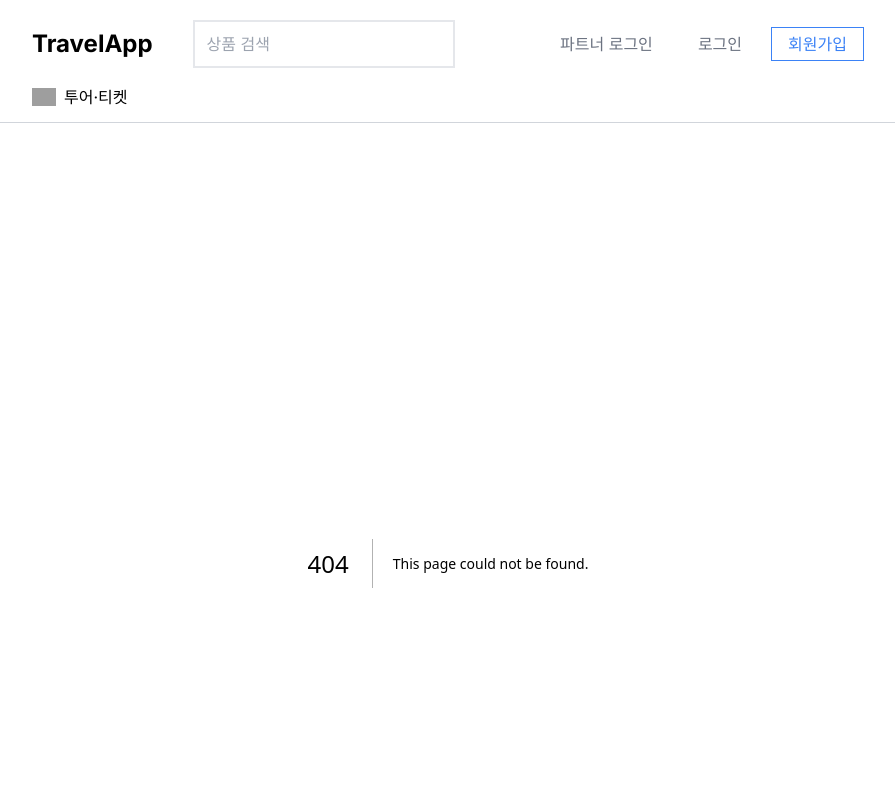
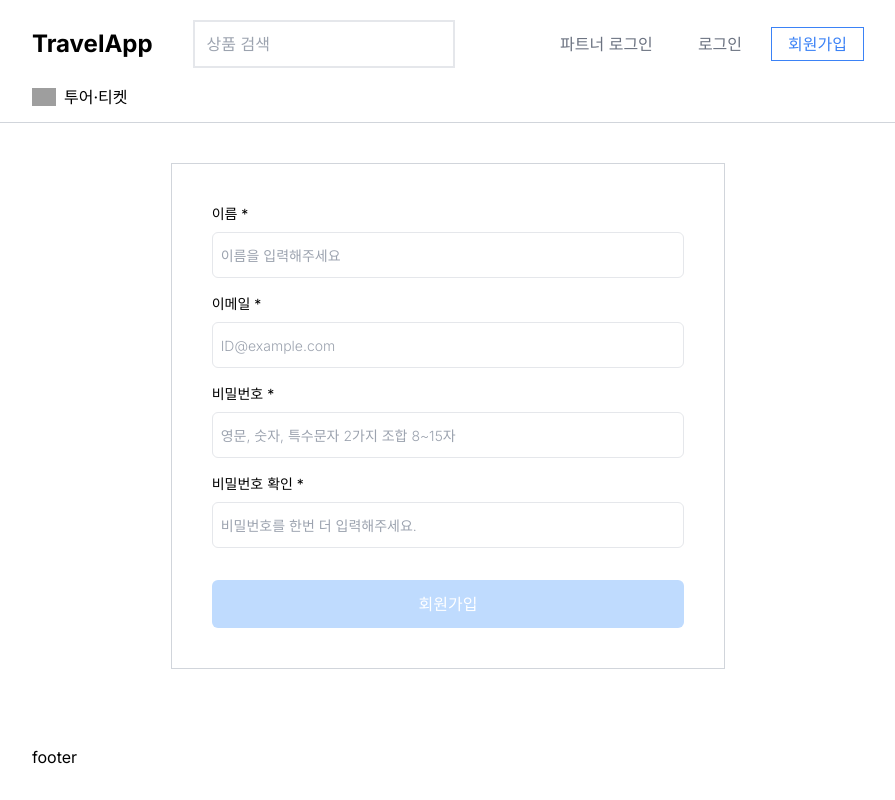
Before and after one commit to hongjunjeong95/travel-frontend-nextjs, a Next.js app: page /users/email-sign-up in a window 1280 px wide. Before the commit this address had no page. Shown: the top 800 px of the page, without its empty margins (192-1087 px from the left). Built offline with nearby package versions, Linux system fonts and the light colour scheme; grey boxes are pictures that could not be loaded.

Commit message:
Create signup css

```diff
--- /dev/null
+++ b/app/components/common/input.tsx
@@ -0,0 +1,26 @@
+import React, { HTMLInputTypeAttribute } from "react";
+
+const Input = ({ labelText, htmlFor, placeholder, type }: Prop) => {
+  return (
+    <div className="flex flex-col mb-4">
+      <label htmlFor={htmlFor} className="text-sm mb-2">
+        {labelText}
+      </label>
+      <input
+        type={type}
+        id={htmlFor}
+        placeholder={placeholder}
+        className="border border-gray-200 border-solid rounded-md px-2 py-3 placeholder:text-sm placeholder:font-light"
+      />
+    </div>
+  );
+};
+
+export default Input;
+
+type Prop = {
+  labelText: string;
+  type: HTMLInputTypeAttribute;
+  htmlFor: string;
+  placeholder?: string;
+};
--- /dev/null
+++ b/app/users/email-sign-up/page.tsx
@@ -0,0 +1,44 @@
+import Input from "@/app/components/common/input";
+import React from "react";
+
+const EmailSignUp = () => {
+  return (
+    <div className="flex flex-col justify-center items-center">
+      <form className="border border-solid border-gray-300 w-2/3 p-10">
+        <Input
+          type="text"
+          htmlFor="name"
+          labelText="이름 *"
+          placeholder="이름을 입력해주세요"
+        />
+        <Input
+          type="email"
+          htmlFor="email"
+          labelText="이메일 *"
+          placeholder="ID@example.com"
+        />
+        <Input
+          type="password"
+          htmlFor="password"
+          labelText="비밀번호 *"
+          placeholder="영문, 숫자, 특수문자 2가지 조합 8~15자"
+        />
+        <Input
+          type="password"
+          htmlFor="confirmPassword"
+          labelText="비밀번호 확인 *"
+          placeholder="비밀번호를 한번 더 입력해주세요."
+        />
+        <div className="flex items-center justify-center">
+          <input
+            type="submit"
+            value="회원가입"
+            className="mt-4 bg-blue-200 text-white w-full py-4 rounded-md"
+          />
+        </div>
+      </form>
+    </div>
+  );
+};
+
+export default EmailSignUp;
```
